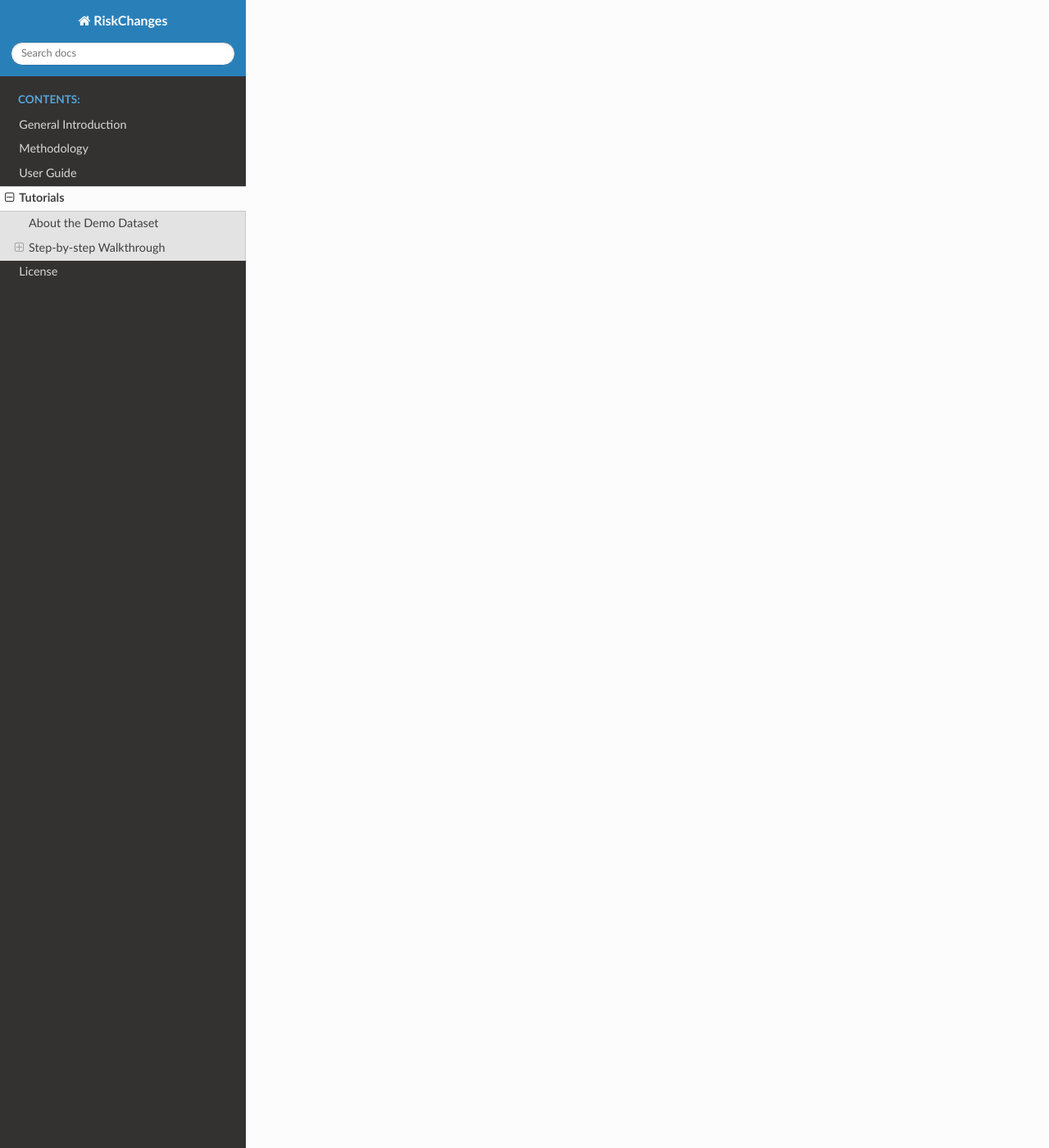
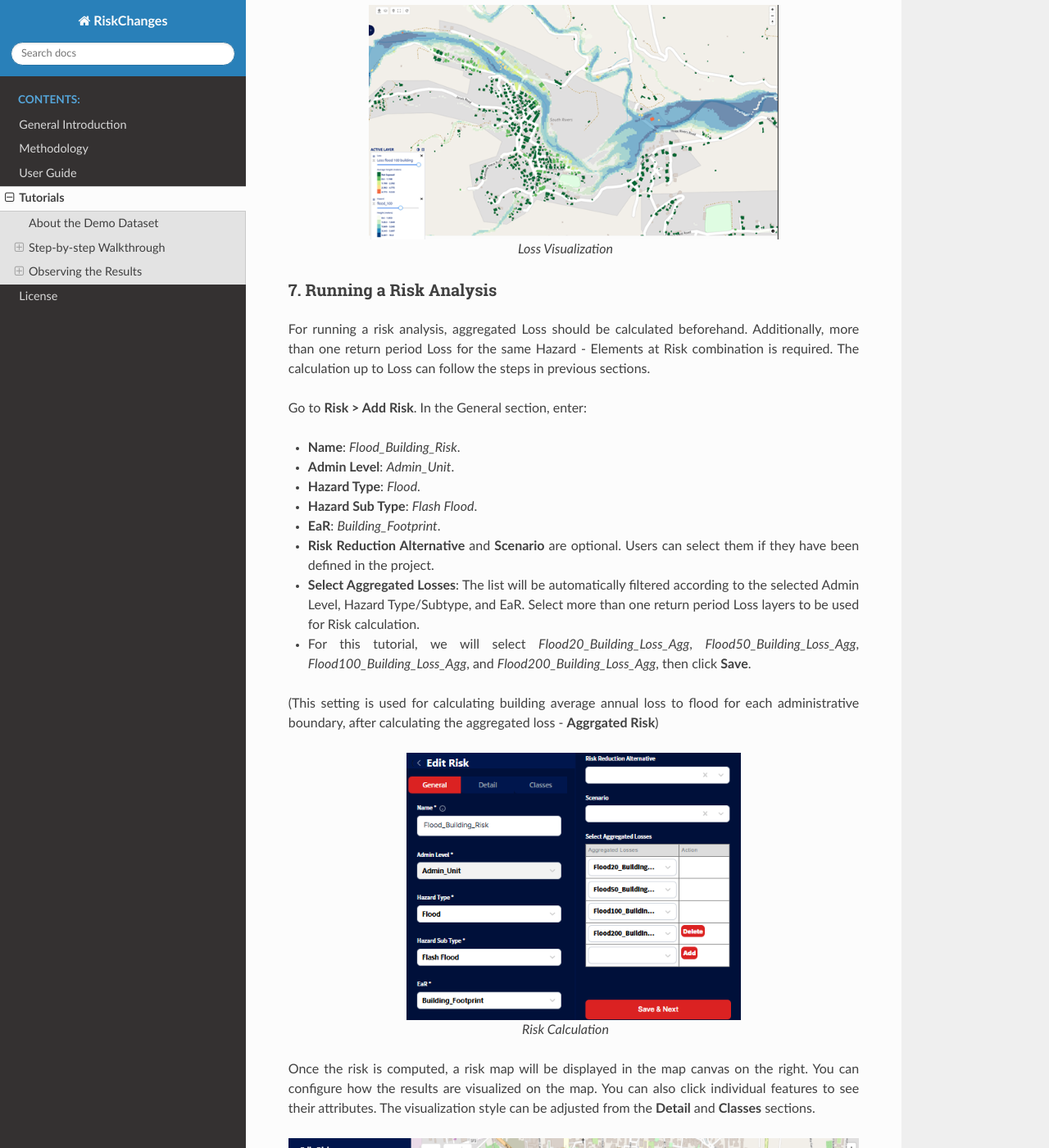
Before and after one commit to RiskChanges/riskchanges-docs, a Sphinx documentation site: the page built from docs/source/tutorials.rst, in a window 1280 px wide and 1400 px high, scrolled down 15282 px. Shown: the whole window at 82% size. Built offline with Sphinx 7.4.7 and the Read the Docs theme 3.1.0, drawn with Linux system fonts in a browser that asks for light colours; some of the changed text lies outside the part shown.

Commit message:
update risk and aggregated modules

```diff
--- a/docs/source/tutorials.rst
+++ b/docs/source/tutorials.rst
@@ -367,6 +367,14 @@ Both tables will show metrics like:
 
    *Exposure Table Result (Detail Table)*
 
+For the Aggregated Exposure result, a summary table will be generated after the calculation, showing the total Exposure in metrics depending on available Elements-at-Risk attributes for each administrative boundary. For this exercise, we obtain Exposure in terms of Area, Value (USD) and Population (number of people).
+
+.. figure:: /images/tutorials/exposure_agg_table.png
+   :scale: 80%
+   :align: center
+
+   *Aggregated Exposure Table Result*
+
 You can show the Summary Table into a chart and export the table as XLSX.
 
 .. figure:: /images/tutorials/exposure_chart.png
@@ -374,6 +382,12 @@ You can show the Summary Table into a chart and export the table as XLSX.
    :align: center
 
    *Exposure Summary Chart*
+
+.. figure:: /images/tutorials/exposure_agg_chart.png
+   :scale: 80%
+   :align: center
+
+   *Aggregated Exposure Chart*
 
 You can configure how the results are visualized on the map. You can also click individual features to see their attributes.
 
@@ -443,6 +457,14 @@ In addition to the information obtained from the **Exposure** calculation, the *
 
    *Loss Table Result (Detail Table)*
 
+For the Aggregated Loss result, a summary table will be generated after the calculation, showing the total Loss in metrics depending on available Elements-at-Risk attributes for each administrative boundary. For this exercise, we obtain Loss in terms of Area, Value (USD) and Population (number of people).
+
+.. figure:: /images/tutorials/loss_agg_table.png
+   :scale: 80%
+   :align: center
+
+   *Aggregated Loss Table Result*
+
 You can show the Summary Table into a chart and export the table as XLSX.
 
 .. figure:: /images/tutorials/loss_chart.png
@@ -450,6 +472,12 @@ You can show the Summary Table into a chart and export the table as XLSX.
    :align: center
 
    *Loss Summary Chart*
+
+.. figure:: /images/tutorials/loss_agg_chart.png
+   :scale: 80%
+   :align: center
+
+   *Aggregated Loss Chart*
 
 You can configure how the results are visualized on the map. You can also click individual features to see their attributes.
 The visualization style can be adjusted from the **Detail** and **Classes** sections.
@@ -459,3 +487,61 @@ The visualization style can be adjusted from the **Detail** and **Classes** sect
    :align: center
 
    *Loss Visualization*
+
+7. Running a Risk Analysis
+------------------------------------
+
+For running a risk analysis, aggregated Loss should be calculated beforehand. Additionally, more than one return period Loss for the same Hazard - Elements at Risk combination is required.
+The calculation up to Loss can follow the steps in previous sections.
+
+Go to **Risk > Add Risk**. In the General section, enter:
+
+- **Name**: `Flood_Building_Risk`.
+- **Admin Level**: `Admin_Unit`.
+- **Hazard Type**: `Flood`.
+- **Hazard Sub Type**: `Flash Flood`.
+- **EaR**: `Building_Footprint`.
+- **Risk Reduction Alternative** and **Scenario** are optional. Users can select them if they have been defined in the project.
+- **Select Aggregated Losses**: The list will be automatically filtered according to the selected Admin Level, Hazard Type/Subtype, and EaR. Select more than one return period Loss layers to be used for Risk calculation.
+- For this tutorial, we will select `Flood20_Building_Loss_Agg`, `Flood50_Building_Loss_Agg`, `Flood100_Building_Loss_Agg`, and `Flood200_Building_Loss_Agg`, then click **Save**.
+
+(This setting is used for calculating building average annual loss to flood for each administrative boundary, after calculating the aggregated loss - **Aggrgated Risk**)
+
+.. figure:: /images/tutorials/risk.png
+   :scale: 80%
+   :align: center
+
+   *Risk Calculation*
+
+Once the risk is computed, a risk map will be displayed in the map canvas on the right. You can configure how the results are visualized on the map. You can also click individual features to see their attributes.
+The visualization style can be adjusted from the **Detail** and **Classes** sections.
+
+.. figure:: /images/tutorials/risk_viz.png
+   :scale: 80%
+   :align: center
+
+   *Risk Map and Visualization Settings*
+
+A summary table will be generated after the calculation, showing the Average Annual Loss (AAL) in metrics depending on available Elements-at-Risk attributes for each administrative boundary. For this exercise, we obtain AAL in terms of Count, Area, Value (USD) and Population (number of people).
+
+.. figure:: /images/tutorials/risk_table.png
+   :scale: 80%
+   :align: center
+
+   *Risk Table Result*
+
+You can show the Summary Table into a chart and export the table as XLSX.
+
+.. figure:: /images/tutorials/risk_chart.png
+   :scale: 80%
+   :align: center
+
+   *Risk Summary Chart*
+
+Observing the Results
+^^^^^^^^^^^^^^^^^^^^^^^^^^^^^
+
+Once the analysis is complete, we can download the results into either Geopackage (.gpkg), GeoJSON (.geojson), or Shapefile (.zip) formats for further examination in GIS software. In this section, we will demonstrate how to interpret the results, as well as observing the difference in the outcomes when varying intensity selections are selected.
+
+1. Register an Account and Setup the Profile
+-----------------------------------------
```
Also changed, not shown: docs/source/images/tutorials/exposure_agg_chart.png (added), docs/source/images/tutorials/exposure_agg_table.png (added), docs/source/images/tutorials/loss_agg_chart.png (added), docs/source/images/tutorials/loss_agg_table.png (added), docs/source/images/tutorials/risk.png (added), docs/source/images/tutorials/risk_chart.png (added), docs/source/images/tutorials/risk_table.png (added), docs/source/images/tutorials/risk_viz.png (added).
